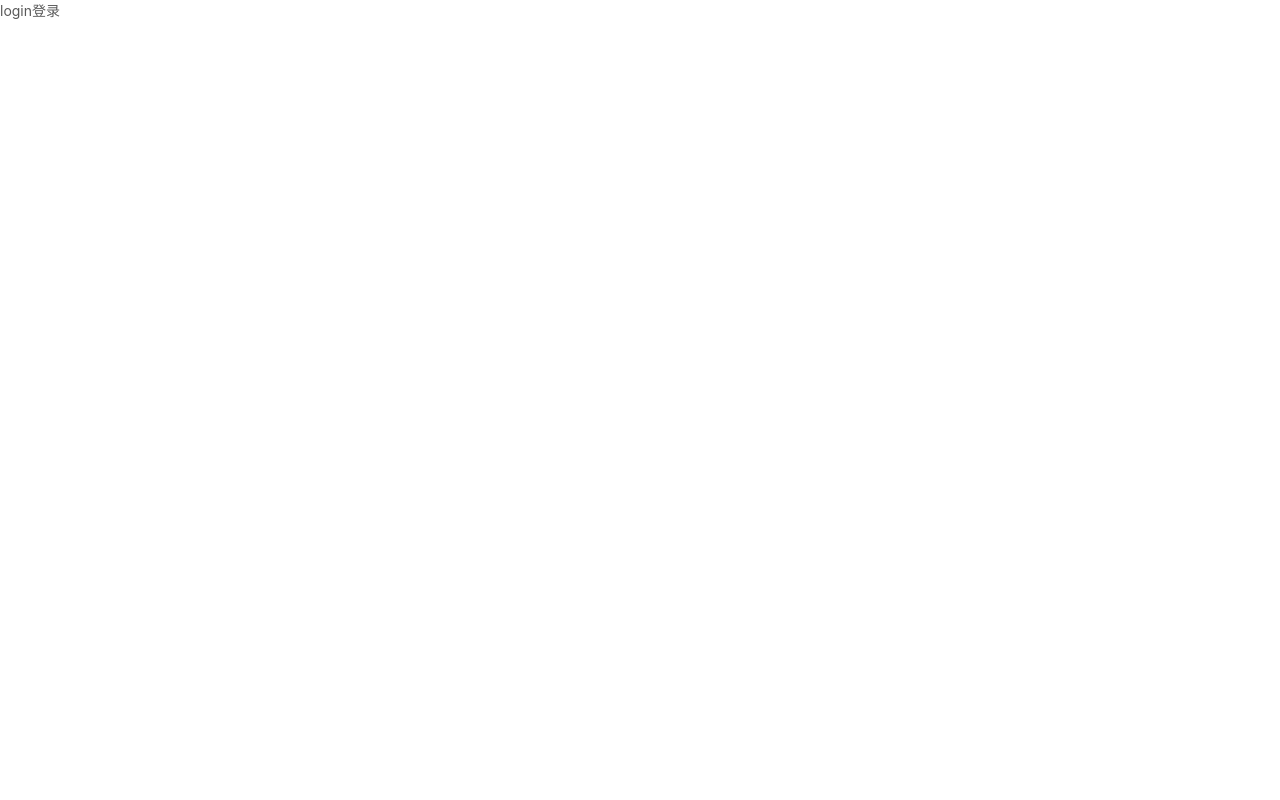
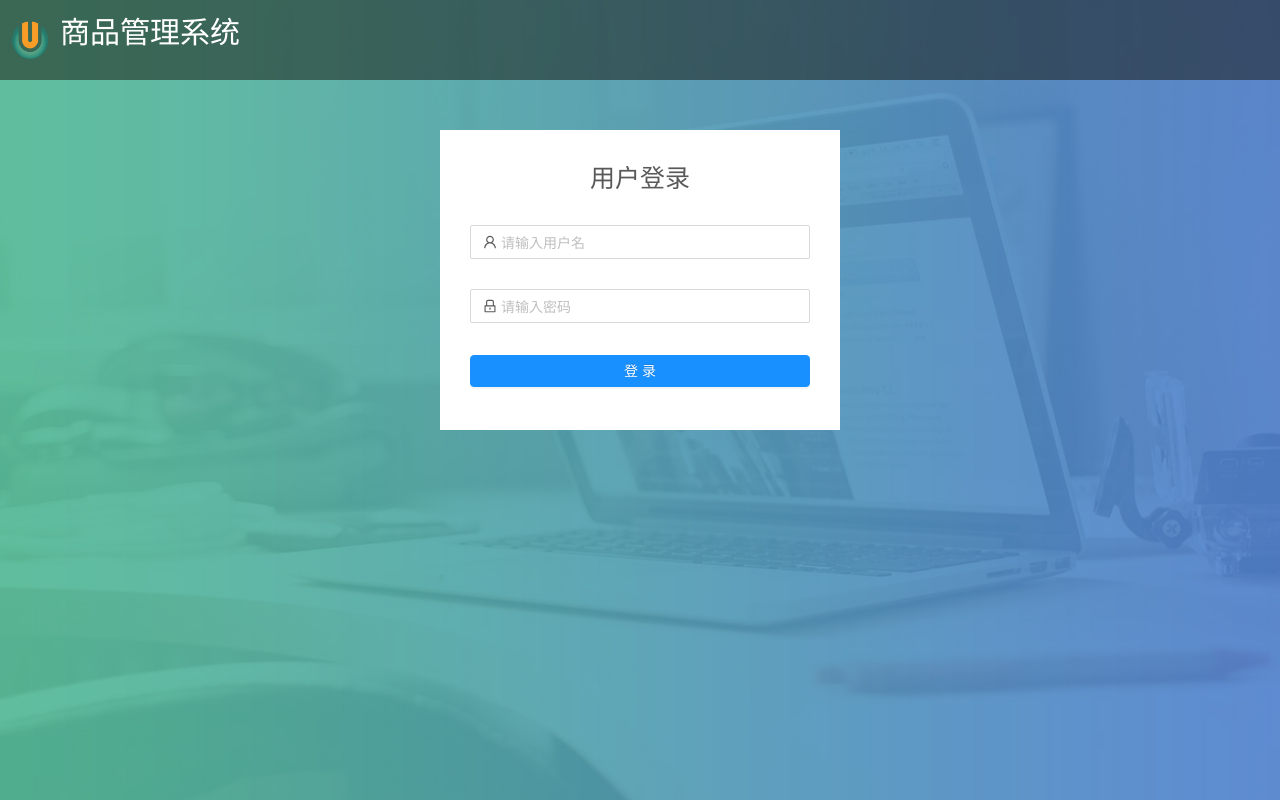
Before and after one commit to qingAry/React-item, a React (Create React App) app: page /login in a window 1280 px wide. Built offline with nearby package versions, Linux system fonts and the light colour scheme.

Commit message:
修改内容

```diff
--- a/config-overrides.js
+++ b/config-overrides.js
@@ -8,6 +8,6 @@ const { override, fixBabelImports, addLessLoader } = require('customize-cra');
      addLessLoader({
       // 如果使用less-loader@5，请移除 lessOptions 这一级直接配置选项。
         javascriptEnabled: true,
-        modifyVars: { '@primary-color': '#EE9A00' },
+        modifyVars: { '@primary-color': '#21A279' },
     }),
    )
--- /dev/null
+++ b/public/css/reset.css
@@ -0,0 +1,80 @@
+html,
+body,
+p,
+ol,
+ul,
+li,
+dl,
+dt,
+dd,
+blockquote,
+figure,
+fieldset,
+legend,
+textarea,
+pre,
+iframe,
+hr,
+h1,
+h2,
+h3,
+h4,
+h5,
+h6 {
+  margin: 0;
+  padding: 0;
+}
+
+h1,
+h2,
+h3,
+h4,
+h5,
+h6 {
+  font-size: 100%;
+  font-weight: normal;
+}
+
+ul {
+  list-style: none;
+}
+
+button,
+input,
+select,
+textarea {
+  margin: 0;
+}
+
+html {
+  box-sizing: border-box;
+}
+
+
+img{
+  height: auto;
+  max-width: 100%;
+}
+
+iframe {
+  border: 0;
+}
+
+table {
+  border-collapse: collapse;
+  border-spacing: 0;
+}
+
+td,
+th {
+  padding: 0;
+}
+html,
+body{
+  width: 100%;
+  height: 100%;
+}
+#root{
+  width: 100%;
+  height: 100%;
+}
--- a/public/index.html
+++ b/public/index.html
@@ -4,6 +4,7 @@
   <meta charset="UTF-8">
   <meta name="viewport" content="width=device-width, initial-scale=1.0">
   <link rel="icon" href="%PUBLIC_URL%/favicon.ico" />
+  <link rel="stylesheet" href="%PUBLIC_URL%/css/reset.css">
   <title>react_item</title>
 </head>
 <body>
--- a/src/App.js
+++ b/src/App.js
@@ -6,13 +6,11 @@ import Admin from './pages/Admin/Admin'
 export default class App extends Component {
   render() {
     return (
-      <div>
         <Switch>
           <Route path="/login" component={Login}/>
           <Route path="/admin" component={Admin}/>
           <Redirect to='/login'/>
         </Switch>
-      </div>
     )
   }
 }
--- a/src/pages/Login/Login.jsx
+++ b/src/pages/Login/Login.jsx
@@ -1,10 +1,47 @@
 import React, { Component } from 'react'
+import { Form, Input, Button } from 'antd';
+import { UserOutlined, LockOutlined } from '@ant-design/icons';
+import logo from './images/logo.png'
+import './css/login.less'
+
+const {Item} = Form
 
 export default class Login extends Component {
+  // 登录成功的回调
+  onFinish = values => {
+    console.log('Received values of form: ', values);
+  }
   render() {
     return (
-      <div>
-        login登录
+      <div className="LoginContainer">
+        <header>
+          <img src={logo}  alt="网站logo"/>
+          <h1>商品管理系统</h1>
+        </header>
+        <section>
+          <p>用户登录</p>
+          <Form
+            className="login-form"
+            initialValues={{ remember: true }}
+            onFinish={this.onFinish}
+          >
+            <Item>
+              <Input prefix={<UserOutlined className="site-form-item-icon" />} placeholder="请输入用户名" />
+            </Item>
+            <Item>
+              <Input
+                prefix={<LockOutlined className="site-form-item-icon" />}
+                type="password"
+                placeholder="请输入密码"
+              />
+            </Item>
+            <Item>
+              <Button type="primary" htmlType="submit" className="login-form-button">
+                登录
+              </Button>
+            </Item>
+          </Form>
+        </section>
       </div>
     )
   }
--- /dev/null
+++ b/src/pages/Login/css/login.less
@@ -0,0 +1,39 @@
+.root{
+  width: 100%;
+  height: 100%;
+}
+.LoginContainer{
+  background: url(../images/bg.jpg) no-repeat 0 0;
+  background-size: cover;
+  width: 100%;
+  height: 100%;
+  header{
+    height: 80px;
+    background-color: rgba(21, 20, 13, 0.5);
+    display: flex;
+    align-items: center;
+    img{
+      width: 40px;
+      height: 40px;
+      margin: 10px;
+    }
+    h1{
+      font-size: 30px;
+      color: #fff;
+    }
+  }
+  section{
+    height: 300px;
+    width: 400px;
+    background-color: #fff;
+    margin: 50px auto;
+    padding: 30px;
+    text-align: center;
+    p{
+      font-size: 25px;
+    }
+    .login-form-button{
+      width: 100%;
+    }
+  }
+}
```
Also changed, not shown: src/pages/Login/images/bg.jpg (added), src/pages/Login/images/logo.png (added).
